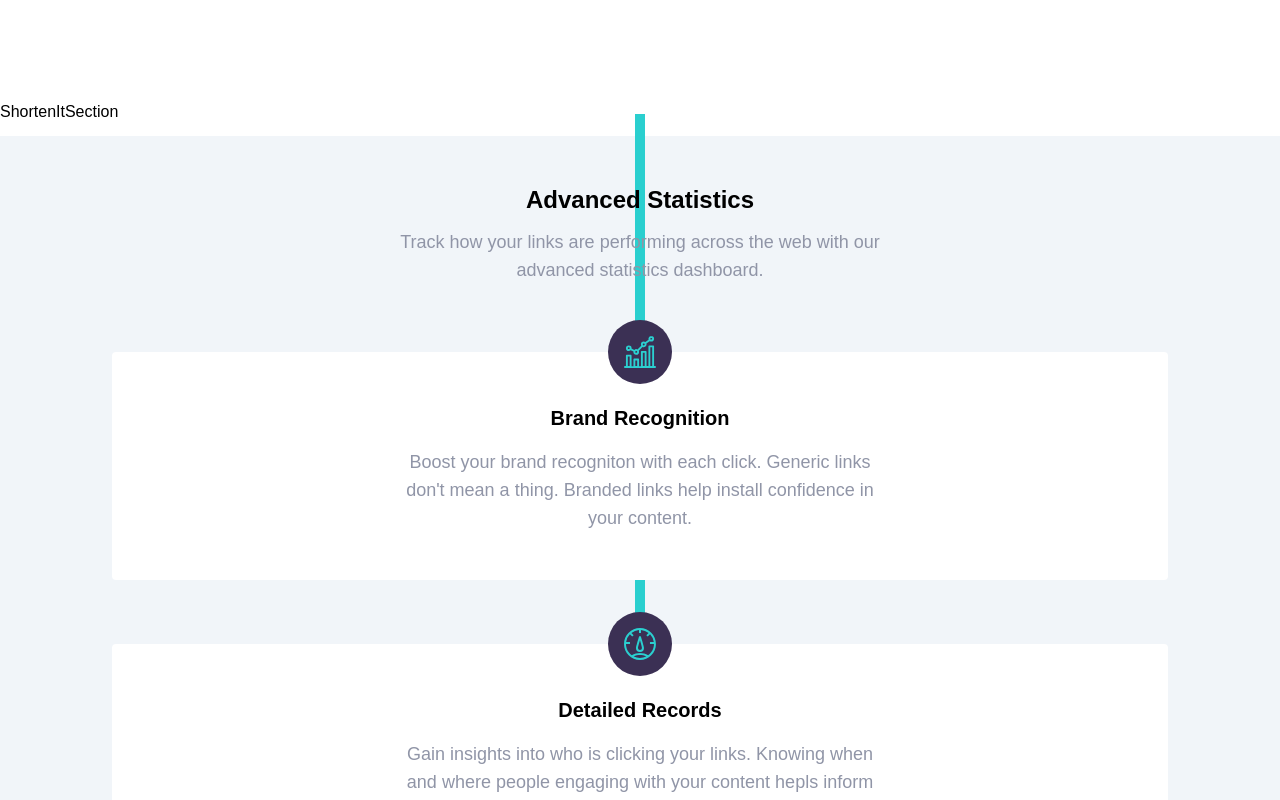
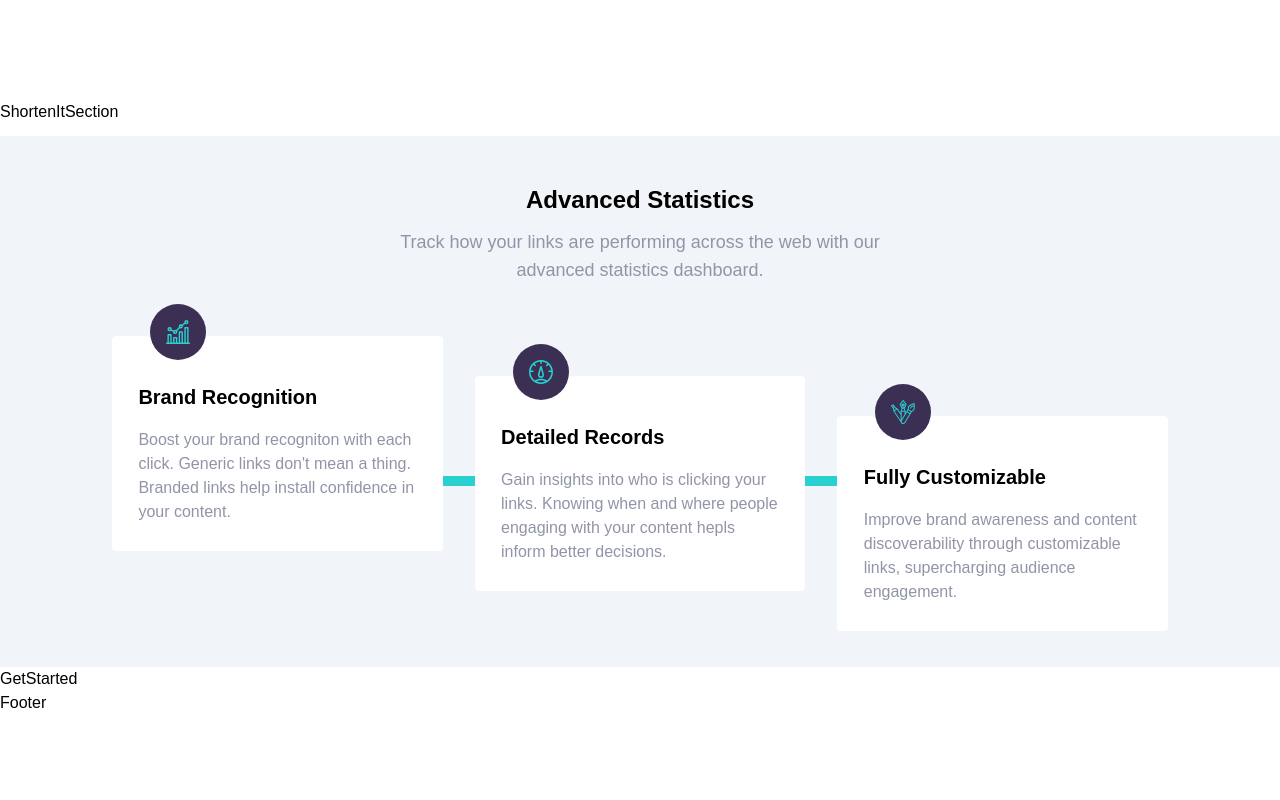
Before and after one commit to Dina2703/url_shortinig_api, a React (Create React App) app: page / in a window 1280 px wide. Shown: the part 580-1380 px from the top of the page. After the commit the page ends 1295 px from the top, so only its background shows below. Built offline with nearby package versions, Linux system fonts and the light colour scheme.

Commit message:
StatsSection design for the large screens

```diff
--- a/src/components/StatsSection.js
+++ b/src/components/StatsSection.js
@@ -17,45 +17,45 @@ function StatsSection() {
           </p>
         </div>
 
-        <div className="flex flex-col gap-16">
-          <div className="bg-white  p-8 rounded relative ">
-            <div className="h-16 w-16 p-4 mx-auto rounded-full bg-darkViolet absolute -top-8  right-0 left-0">
+        <div className="flex flex-col md:flex-row gap-16 md:relative md:gap-8 md:mt-6">
+          <div className="bg-white  p-8 md:p-[2.5%] rounded relative md:bottom-10">
+            <div className="h-14 w-14 p-4 mx-auto rounded-full bg-darkViolet absolute -top-8  md:right-[60%] right-0 left-0 ">
               <img src={iconBrandRecognition} alt="" className="object-cover" />
             </div>
-            <div className="font-bold pt-5 text-[18px] lg:text-xl">
+            <div className="font-bold pt-5 text-[18px] md:text-[20px] md:text-start ">
               Brand Recognition
             </div>
-            <div className="text-darkGrayishBlue text-[14px]  md:text-lg py-4 px-2 max-w-lg lg:mx-auto">
+            <div className="text-darkGrayishBlue text-[14px] md:text-[16px] pt-4 max-w-lg lg:mx-auto md:text-start">
               Boost your brand recogniton with each click. Generic links don't
               mean a thing. Branded links help install confidence in your
               content.
             </div>
           </div>
-          <div className="bg-white  p-8 rounded relative ">
-            <div className="h-16 w-16 p-4 mx-auto rounded-full bg-darkViolet absolute -top-8  right-0 left-0">
+          <div className="bg-white  p-8 md:p-[2.5%] rounded relative md:top-0">
+            <div className="h-14 w-14 p-4 mx-auto rounded-full bg-darkViolet absolute -top-8  md:right-[60%] right-0  left-0">
               <img src={iconDetailedRecords} alt="" className="object-cover" />
             </div>
-            <div className="font-bold pt-5 text-[18px]  lg:text-xl">
+            <div className="font-bold pt-5 text-[18px] md:text-[20px] md:text-start ">
               Detailed Records
             </div>
-            <div className="text-darkGrayishBlue text-[14px]  md:text-lg py-4 px-2 max-w-lg lg:mx-auto">
+            <div className="text-darkGrayishBlue text-[14px] md:text-[16px] pt-4 max-w-lg lg:mx-auto md:text-start">
               Gain insights into who is clicking your links. Knowing when and
               where people engaging with your content hepls inform better
               decisions.
             </div>
           </div>
-          <div className="bg-white  p-8 rounded relative ">
-            <div className="h-16 w-16 p-4 mx-auto rounded-full bg-darkViolet absolute -top-8  right-0 left-0">
+          <div className="bg-white p-8 md:p-[2.5%] rounded relative md:top-10">
+            <div className="h-14 w-14 p-4 mx-auto rounded-full bg-darkViolet absolute -top-8  md:right-[60%] right-0 left-0">
               <img
                 src={iconFullyCustomizable}
                 alt=""
                 className="object-cover"
               />
             </div>
-            <div className="font-bold pt-5 text-[18px] lg:text-xl">
-              Detailed Records
+            <div className="font-bold pt-5 text-[18px] md:text-[20px] md:text-start">
+              Fully Customizable
             </div>
-            <div className="text-darkGrayishBlue text-[14px]  md:text-lg py-4 px-2 max-w-lg lg:mx-auto">
+            <div className="text-darkGrayishBlue text-[14px] md:text-[16px] pt-4 max-w-lg lg:mx-auto md:text-start">
               Improve brand awareness and content discoverability through
               customizable links, supercharging audience engagement.
             </div>
--- a/src/index.css
+++ b/src/index.css
@@ -30,8 +30,7 @@ body {
   right: 0;
   left: 0;
   margin: auto;
-  width: 100%;
-  transform: rotate(90deg);
+  width: 50%;
   height: 10px;
   background-color: hsl(180, 66%, 49%);
   z-index: 1;
@@ -43,4 +42,9 @@ body {
     left: 0;
     height: 100%;
   }
+
+  #stats::after {
+    transform: rotate(90deg);
+    width: 100%;
+  }
 }
```
